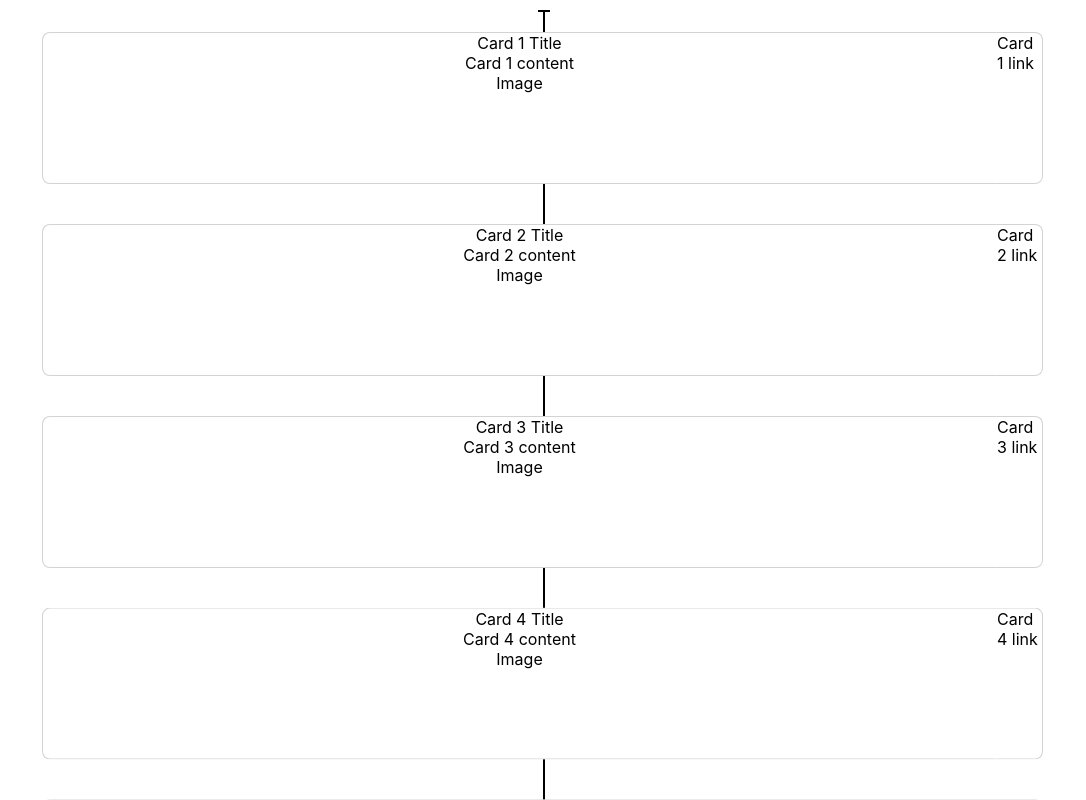
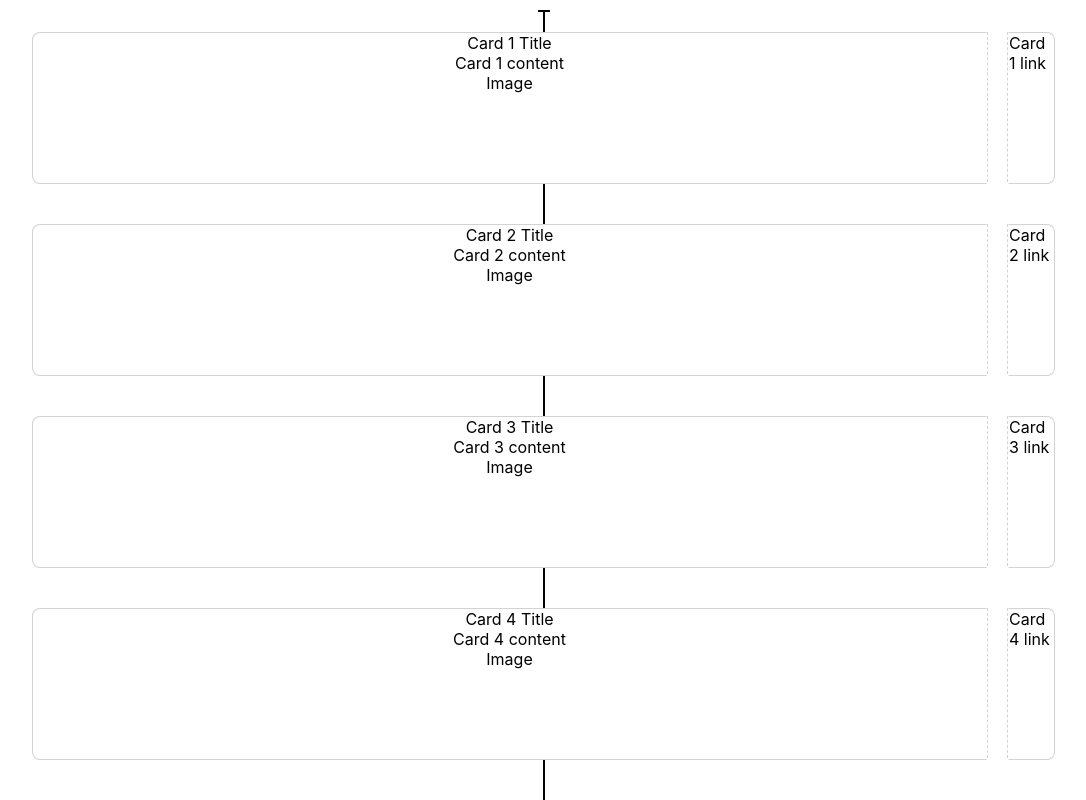
Before and after one commit to danielnichols/danielnichols.github.io, a React app: page / in a window 1280 px wide. Shown: the top 800 px of the page, without its empty margins (96-1182 px from the left). Built offline with nearby package versions, Linux system fonts and the light colour scheme; the HTML template or start-up script is replaced by a standard one.

Commit message:
adjust timeline timings

```diff
--- a/src/components/common/Timeline/Timeline.tsx
+++ b/src/components/common/Timeline/Timeline.tsx
@@ -57,7 +57,7 @@
       tension: 2000, // 2000
       friction: 400, // 200
     },
-    delay: 2000,
+    delay: 500,
     opacity: toggle ? 1 : 0, // In percent decimal
     offsetY: toggle ? 0 : 100, // In percent
     maxHeight: '300px',
@@ -72,7 +72,9 @@
     <React.Fragment>
       <Container ref={ ref } lineHeight={ containerHeight }>
         <Cap />
-        {containerTrail.map(({ offsetY, opacity, maxHeight }, index) => (
+        {containerTrail.map(({
+          offsetY, opacity, maxHeight,
+        }, index) => (
           <ContentContainerWrapper
             // Entry indexes should not change in this case so index-based keys are safe
             // eslint-disable-next-line react/no-array-index-key
--- a/src/components/common/Timeline/TimelineCard/TimelineCard.tsx
+++ b/src/components/common/Timeline/TimelineCard/TimelineCard.tsx
@@ -72,7 +72,8 @@
   // eslint-disable-next-line @typescript-eslint/ban-ts-comment
   // @ts-ignore
   const linkSpring = useSpring({
-    delay: 6000,
+    // delay: 6000,
+    delay: 2000,
     marginLeft: '0px',
     maxHeight: '0px',
     to: [
```
